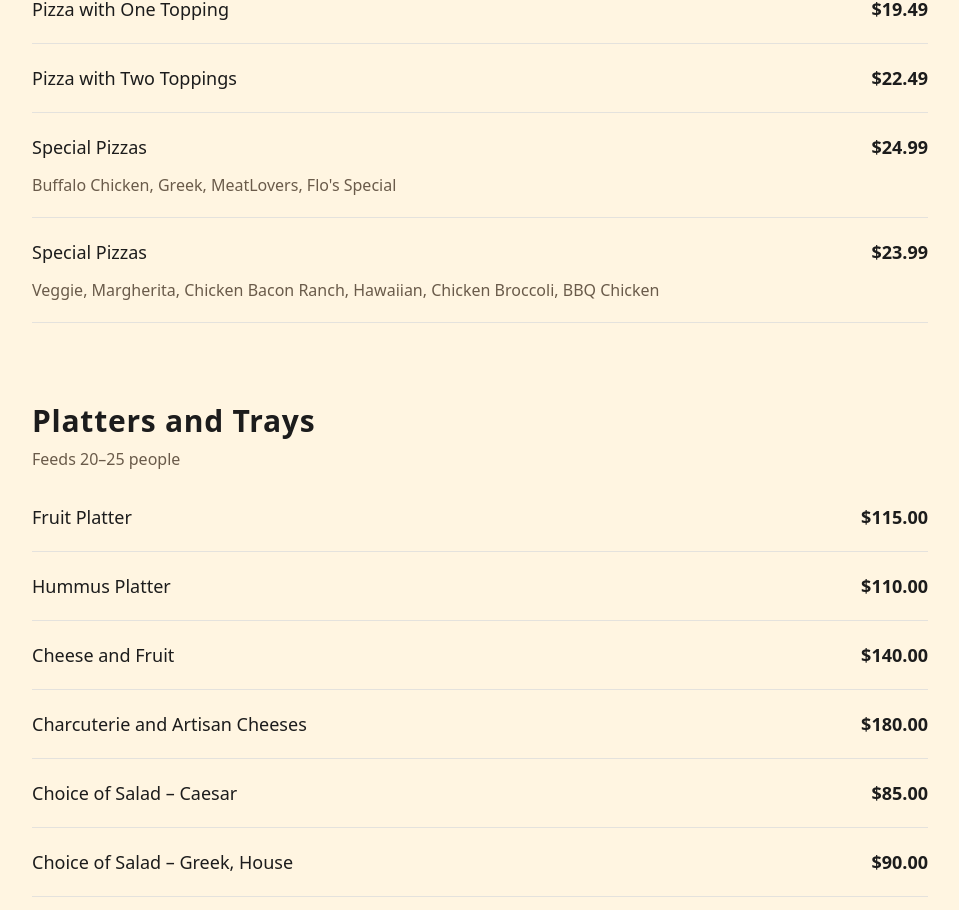
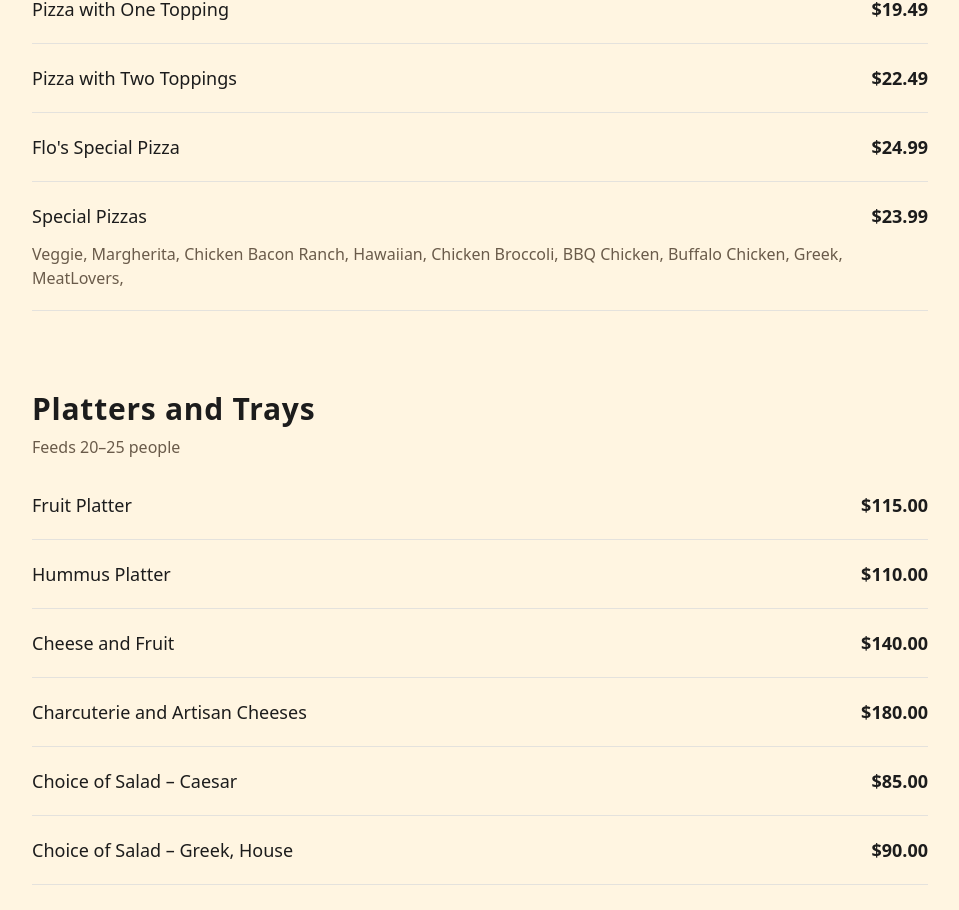
Before and after one commit to AntonioKOD/flo-s, a Next.js app: page /catering in a window 1280 px wide. Shown: the part 1292-2202 px from the top of the page, without its empty margins (160-1119 px from the left). Built offline with nearby package versions, Linux system fonts and the light colour scheme.

Commit message:
new changes to the menu

```diff
--- a/app/catering/page.tsx
+++ b/app/catering/page.tsx
@@ -81,13 +81,12 @@ const cateringSections: MenuSection[] = [
         prices: [{ amount: 22.49 }],
       },
       {
-        name: "Special Pizzas",
-        description: "Buffalo Chicken, Greek, MeatLovers, Flo's Special",
+        name: "Flo's Special Pizza",
         prices: [{ amount: 24.99 }],
       },
       {
         name: "Special Pizzas",
-        description: "Veggie, Margherita, Chicken Bacon Ranch, Hawaiian, Chicken Broccoli, BBQ Chicken",
+        description: "Veggie, Margherita, Chicken Bacon Ranch, Hawaiian, Chicken Broccoli, BBQ Chicken, Buffalo Chicken, Greek, MeatLovers,",
         prices: [{ amount: 23.99 }],
       },
     ],
--- a/components/navbar.tsx
+++ b/components/navbar.tsx
@@ -36,7 +36,7 @@ export default function NavBar() {
         {/* right: CTA button */}
         <div className="relative z-20 flex items-center gap-2">
         <Link href="https://flospizza.kwickmenu.com">
-          <NavbarButton variant="primary" href="#order">
+          <NavbarButton variant="primary" href="https://flospizza.kwickmenu.com">
             Order Online
           </NavbarButton>
           </Link>
```
